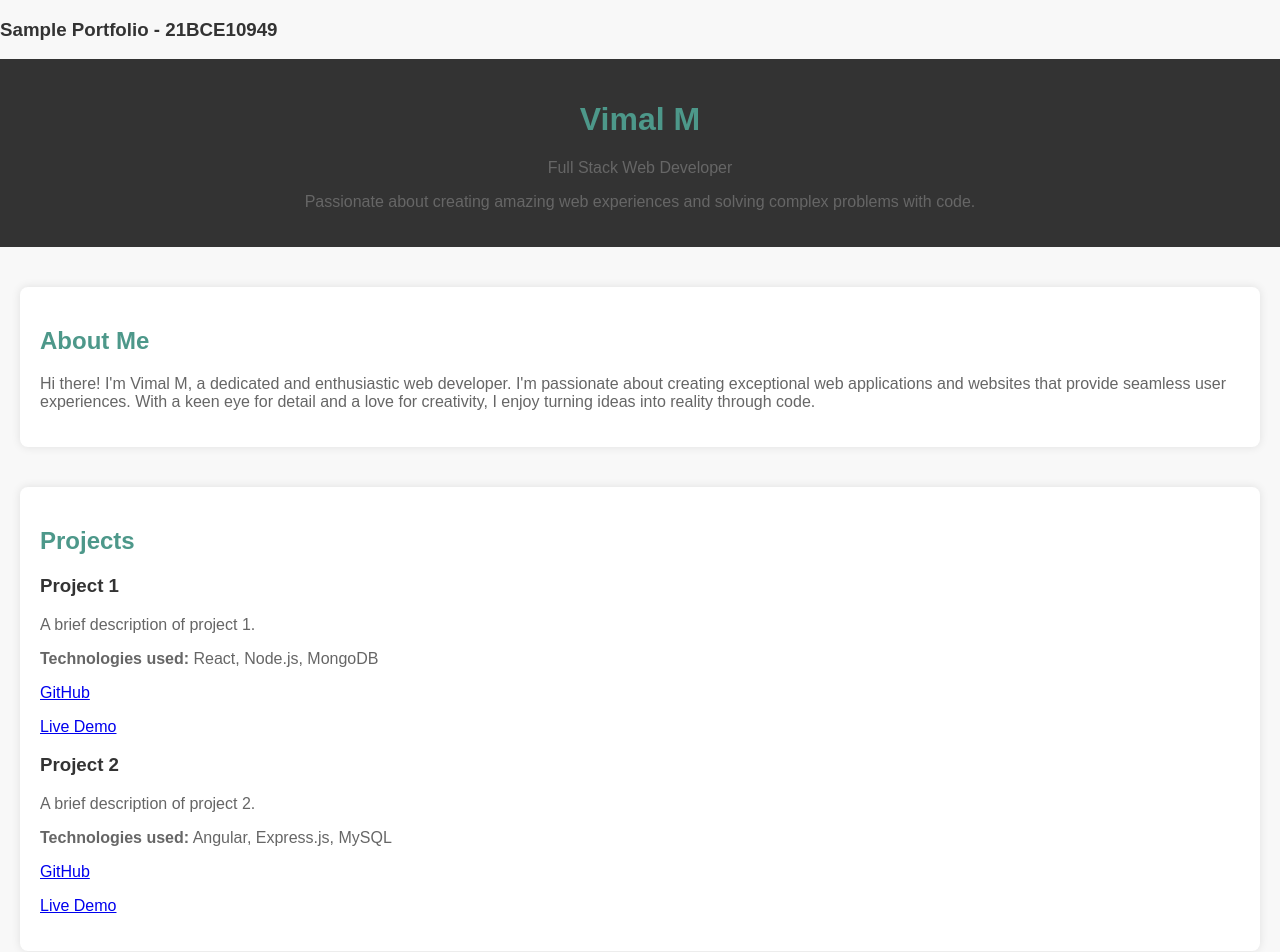
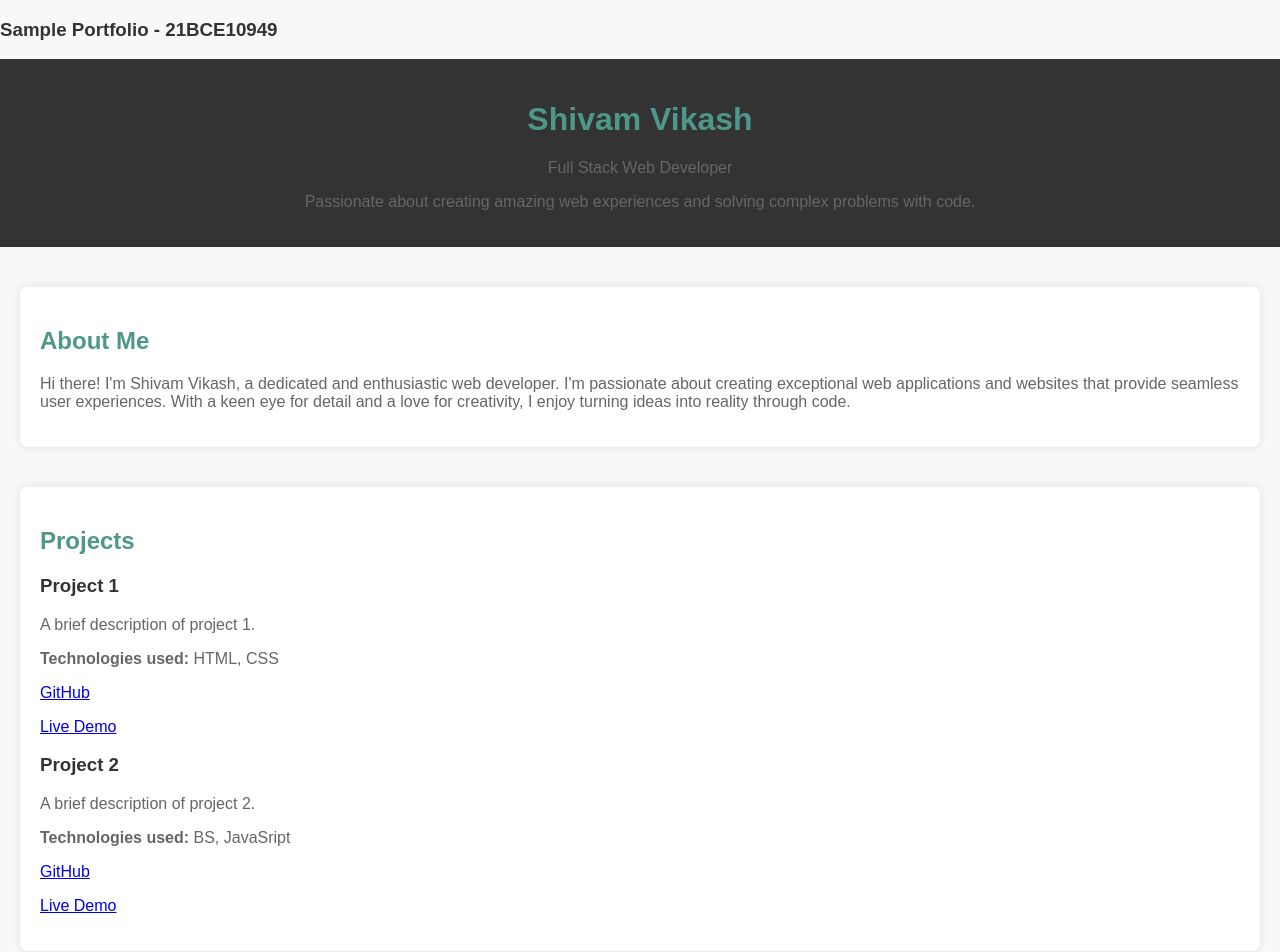
Before and after one commit to ShivamVikash/sample-portfolio, a React (Create React App) app: page / in a window 1280 px wide. Shown: the top 952 px of the page. Built offline with nearby package versions, Linux system fonts and the light colour scheme.

Commit message:
first commit

```diff
--- a/src/Components/About.js
+++ b/src/Components/About.js
@@ -5,7 +5,7 @@ const About = () => {
     <section id="about">
       <h2>About Me</h2>
       <p>
-        Hi there! I'm Vimal M, a dedicated and enthusiastic web developer. I'm passionate about creating exceptional web applications and websites that provide seamless user experiences. With a keen eye for detail and a love for creativity, I enjoy turning ideas into reality through code.
+        Hi there! I'm Shivam Vikash, a dedicated and enthusiastic web developer. I'm passionate about creating exceptional web applications and websites that provide seamless user experiences. With a keen eye for detail and a love for creativity, I enjoy turning ideas into reality through code.
       </p>
     </section>
   );
--- a/src/Components/Contact.js
+++ b/src/Components/Contact.js
@@ -12,10 +12,10 @@ const Contact = () => {
           <strong>Email:</strong> <a href="mailto:youremail@example.com">youremail@example.com</a>
         </li>
         <li>
-          <strong>LinkedIn:</strong> <a href="https://www.linkedin.com/in/vimall03/" target="_blank" rel="noopener noreferrer">Linkedin</a>
+          <strong>LinkedIn:</strong> <a href="https://www.linkedin.com/in/shivamvikash/" target="_blank" rel="noopener noreferrer">Linkedin</a>
         </li>
         <li>
-          <strong>GitHub:</strong> <a href="https://github.com/vimall03" target="_blank" rel="noopener noreferrer">github</a>
+          <strong>GitHub:</strong> <a href="https://github.com/ShivamVikash" target="_blank" rel="noopener noreferrer">github</a>
         </li>
       </ul>
       <p>
--- a/src/Components/Header.js
+++ b/src/Components/Header.js
@@ -3,7 +3,7 @@ import React from 'react';
 const Header = () => {
   return (
     <header className="header">
-      <h1 className="header-title">Vimal M</h1>
+      <h1 className="header-title">Shivam Vikash</h1>
       <p className="header-subtitle">Full Stack Web Developer</p>
       <p className="header-description">Passionate about creating amazing web experiences and solving complex problems with code.</p>
     </header>
--- a/src/Components/Project.js
+++ b/src/Components/Project.js
@@ -5,16 +5,16 @@ const Projects = () => {
     {
       title: "Project 1",
       description: "A brief description of project 1.",
-      technologies: ["React", "Node.js", "MongoDB"],
-      githubLink: "https://github.com/yourusername/project1",
-      liveDemoLink: "https://project1demo.com",
+      technologies: ["HTML", "CSS"],
+      githubLink: "https://github.com/ShivamVikash/MERN1.git",
+      liveDemoLink: "https://shivamvikash.github.io/MERN1/",
     },
     {
       title: "Project 2",
       description: "A brief description of project 2.",
-      technologies: ["Angular", "Express.js", "MySQL"],
-      githubLink: "https://github.com/yourusername/project2",
-      liveDemoLink: "https://project2demo.com",
+      technologies: ["BS", "JavaSript"],
+      githubLink: "https://github.com/ShivamVikash/MERN2.git",
+      liveDemoLink: "https://shivamvikash.github.io/MERN2/",
     },
     // Add more projects as needed
   ];
```
Also changed, not shown: index.html (+13 -13 lines).
